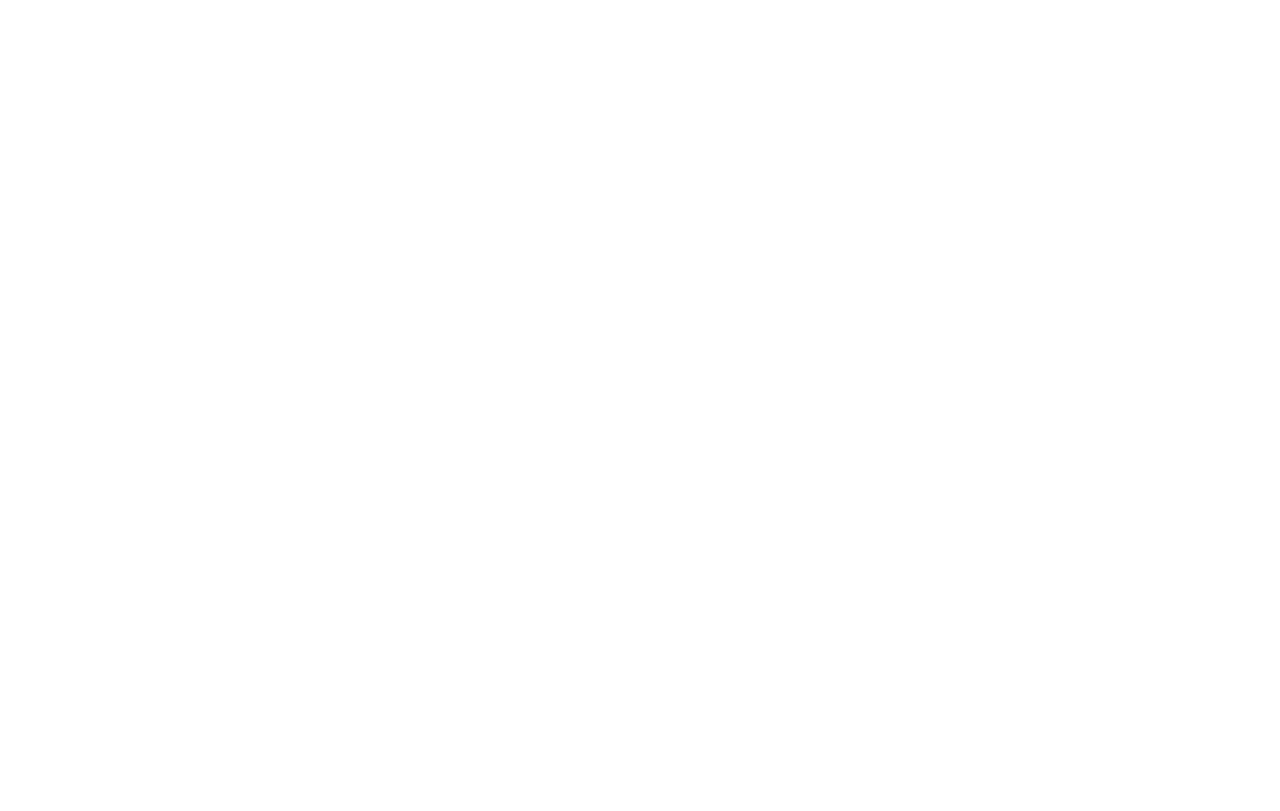
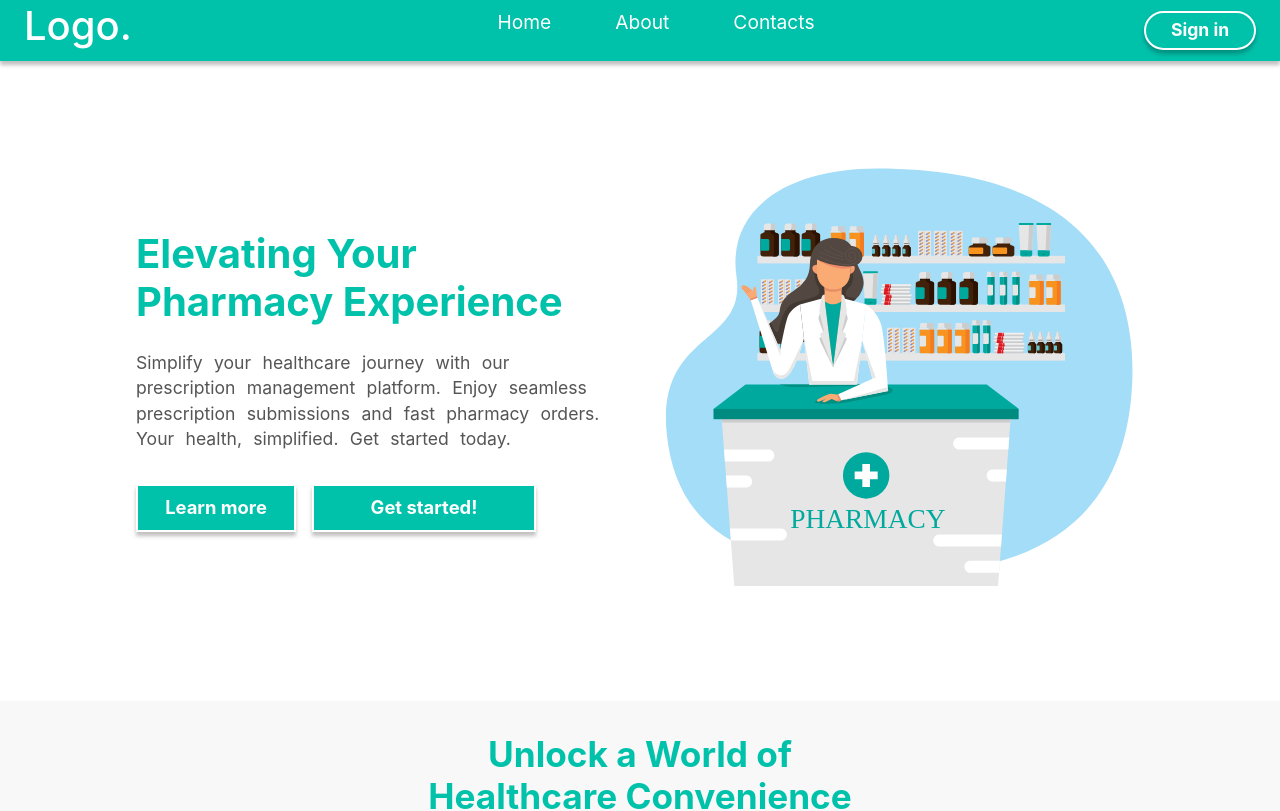
Before and after one commit to CMoreno04/Pharmacy, a React (Create React App) app: page / in a window 1280 px wide. Before the commit this address had no page. Shown: the top 811 px of the page. Built offline with nearby package versions, Linux system fonts and the light colour scheme; the HTML template or start-up script is replaced by a standard one.

Commit message:
feature: Added LandingPage component to App.js routes

```diff
--- a/src/App.js
+++ b/src/App.js
@@ -3,10 +3,12 @@
 
 import LoginPage from "./pages/LoginPage/LoginPage";
 import RegisterPage from "./pages/RegisterPage/RegisterPage";
+import LandingPage from "./pages/LandingPage/LandingPage";
 
 function App() {
   return (
     <Routes>
+      <Route path="/" element={<LandingPage />} />
       <Route path="/login" element={<LoginPage />} />
       <Route path="/register" element={<RegisterPage />} />
     </Routes>
```
